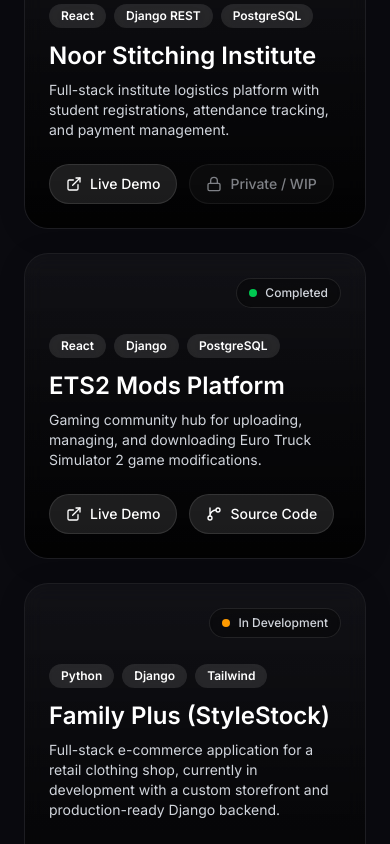
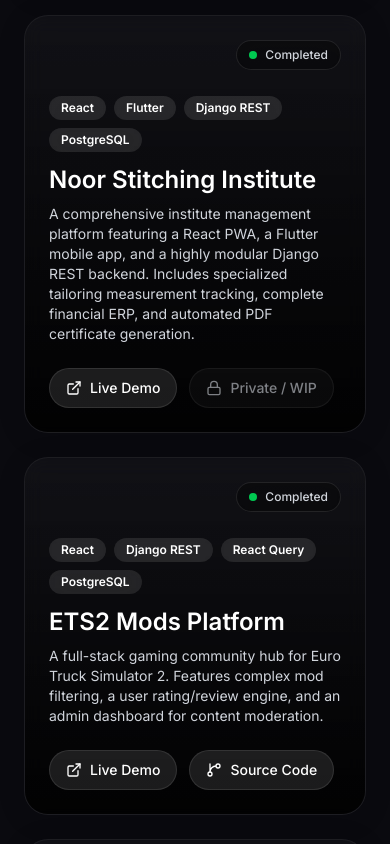
Before and after one commit to navafv/portfolio, a React (Vite) app: page / in a window 390 px wide. Shown: the part 3560-4404 px from the top of the page. Built offline with nearby package versions, Linux system fonts and the light colour scheme; no server answers.

Commit message:
feat: update project descriptions and links in projects data

```diff
--- a/src/data/projects.js
+++ b/src/data/projects.js
@@ -1,54 +1,54 @@
 export const projects = [
   {
-    title: 'SMT Fruit Shop Management System',
+    title: "SMT Fruit Shop Management System",
     description:
-      'Production-ready backend and mobile app with JWT authentication, offline-first data sync, and WhatsApp billing integration.',
-    tech: ['Django', 'Flutter', 'SQLite'],
-    colSpan: 'col-span-1 md:col-span-2',
-    image: 'bg-gradient-to-br from-purple-900/40 to-indigo-900/40',
-    status: { label: 'Completed', color: 'bg-green-500' },
+      "A production-grade POS and inventory ERP built as a Progressive Web App (PWA). Features a rapid checkout interface, loss reporting, data export center, and comprehensive Nginx/Gunicorn deployment pipelines.",
+    tech: ["React PWA", "Django REST", "Tailwind", "Render/Vercel"],
+    colSpan: "col-span-1 md:col-span-2",
+    image: "bg-gradient-to-br from-purple-900/40 to-indigo-900/40",
+    status: { label: "Completed", color: "bg-green-500" },
     links: {
-      demo: 'https://smtapp.vercel.app/',
-      github: '',
+      demo: "https://smtapp.vercel.app/",
+      github: "https://github.com/navafv/smt_project",
     },
   },
   {
-    title: 'Noor Stitching Institute',
+    title: "Noor Stitching Institute",
     description:
-      'Full-stack institute logistics platform with student registrations, attendance tracking, and payment management.',
-    tech: ['React', 'Django REST', 'PostgreSQL'],
-    colSpan: 'col-span-1',
-    image: 'bg-gradient-to-br from-pink-900/40 to-rose-900/40',
-    status: { label: 'Completed', color: 'bg-green-500' },
+      "A comprehensive institute management platform featuring a React PWA, a Flutter mobile app, and a highly modular Django REST backend. Includes specialized tailoring measurement tracking, complete financial ERP, and automated PDF certificate generation.",
+    tech: ["React", "Flutter", "Django REST", "PostgreSQL"],
+    colSpan: "col-span-1",
+    image: "bg-gradient-to-br from-pink-900/40 to-rose-900/40",
+    status: { label: "Completed", color: "bg-green-500" },
     links: {
-      demo: 'https://noorinstitute.vercel.app/',
-      github: '',
+      demo: "https://noorinstitute.vercel.app/",
+      github: "",
     },
   },
   {
-    title: 'ETS2 Mods Platform',
+    title: "ETS2 Mods Platform",
     description:
-      'Gaming community hub for uploading, managing, and downloading Euro Truck Simulator 2 game modifications.',
-    tech: ['React', 'Django', 'PostgreSQL'],
-    colSpan: 'col-span-1',
-    image: 'bg-gradient-to-br from-teal-900/40 to-emerald-900/40',
-    status: { label: 'Completed', color: 'bg-green-500' },
+      "A full-stack gaming community hub for Euro Truck Simulator 2. Features complex mod filtering, a user rating/review engine, and an admin dashboard for content moderation.",
+    tech: ["React", "Django REST", "React Query", "PostgreSQL"],
+    colSpan: "col-span-1",
+    image: "bg-gradient-to-br from-teal-900/40 to-emerald-900/40",
+    status: { label: "Completed", color: "bg-green-500" },
     links: {
-      demo: 'https://ets2mods.vercel.app/',
-      github: 'https://github.com/navafv/ets2mods',
+      demo: "https://ets2mods.vercel.app/",
+      github: "https://github.com/navafv/ets2mods",
     },
   },
   {
-    title: 'Family Plus (StyleStock)',
+    title: "Multiplayer Uno Game",
     description:
-      'Full-stack e-commerce application for a retail clothing shop, currently in development with a custom storefront and production-ready Django backend.',
-    tech: ['Python', 'Django', 'Tailwind'],
-    colSpan: 'col-span-1 md:col-span-2',
-    image: 'bg-gradient-to-br from-blue-900/40 to-cyan-900/40',
-    status: { label: 'In Development', color: 'bg-amber-500' },
+      "A real-time multiplayer web game featuring private matchmaking rooms, live WebSockets gameplay, and a complete Uno rules engine with action cards and catch mechanics.",
+    tech: ["React", "Django Channels", "Tailwind"],
+    colSpan: "col-span-1 md:col-span-2",
+    image: "bg-gradient-to-br from-blue-900/40 to-cyan-900/40",
+    status: { label: "Completed", color: "bg-green-500" },
     links: {
-      demo: '',
-      github: '',
+      demo: "https://playunogame.vercel.app/",
+      github: "https://github.com/navafv/uno_game",
     },
   },
 ];
```
